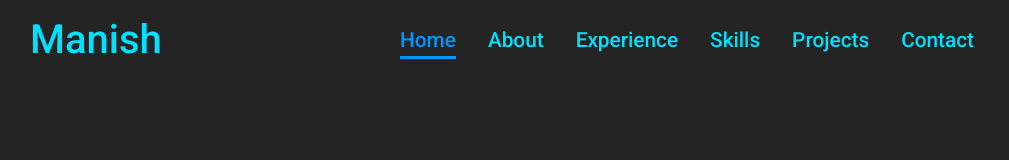
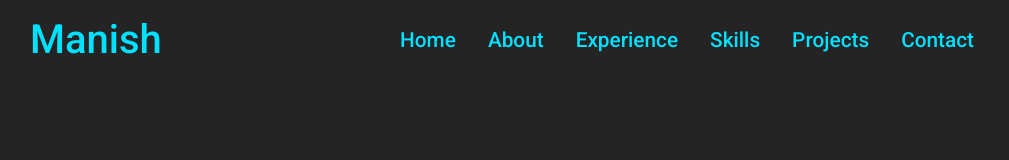
Before and after one commit to manish-nalla/Manish_Nalla, a React (Create React App) app: page / in a window 1280 px wide. Shown: the top 160 px of the page, without its empty margins (130-1139 px from the left). Built offline with nearby package versions, Linux system fonts and the light colour scheme; a web font is replaced by a local one.

Commit message:
Active and hover changed

```diff
--- a/src/Components/Navbar/Navbar.css
+++ b/src/Components/Navbar/Navbar.css
@@ -45,11 +45,11 @@
     border-bottom: 0.2rem solid var(--hoverColor);
 }
 
-.linkitem a.active{
+/* .linkitem a.active{
     color: var(--hoverColor);
     padding-bottom: 0.3rem;
     border-bottom: 0.2rem solid var(--hoverColor);
-}
+} */
 
 .menubar{
     display: none;
```
